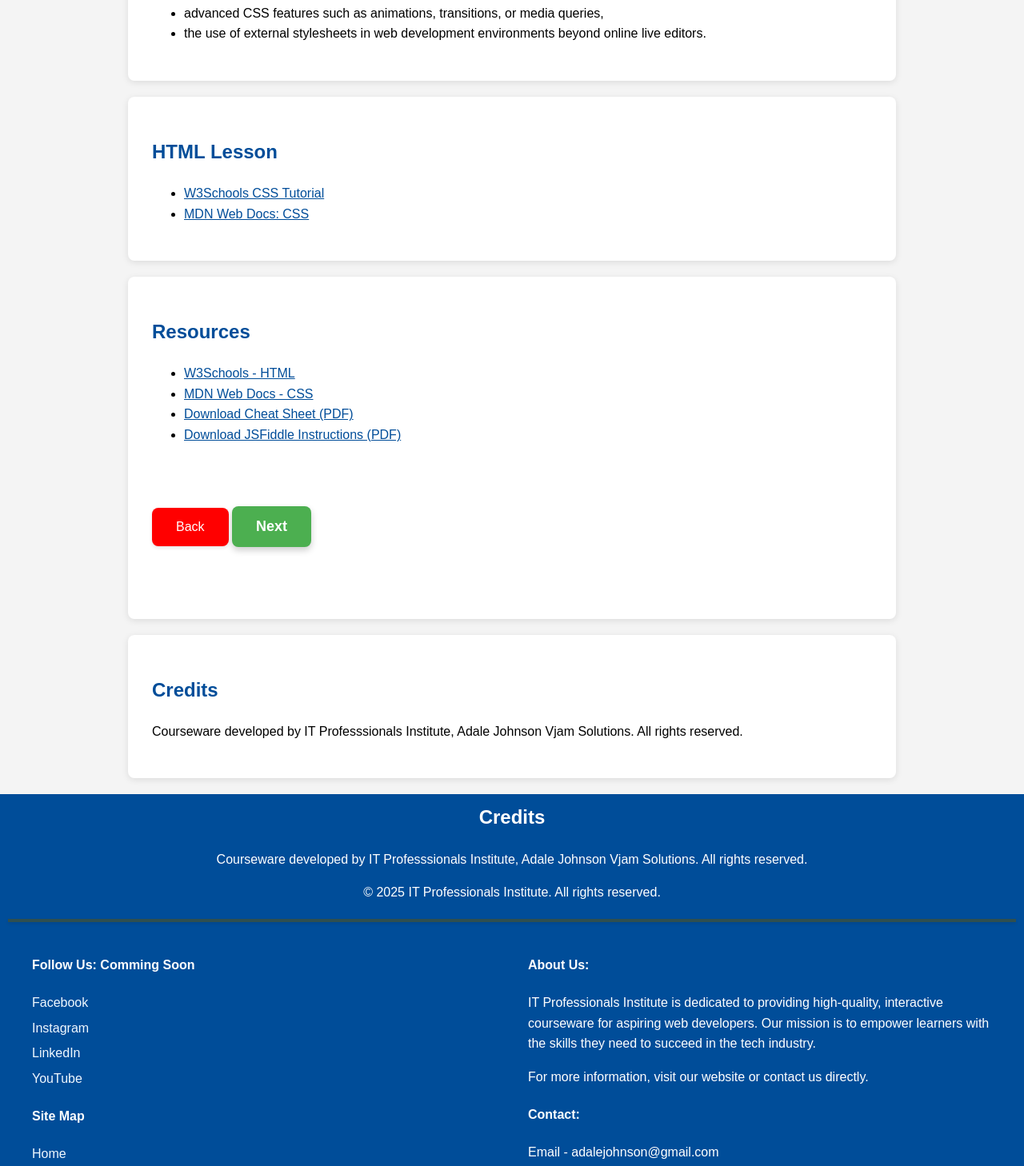
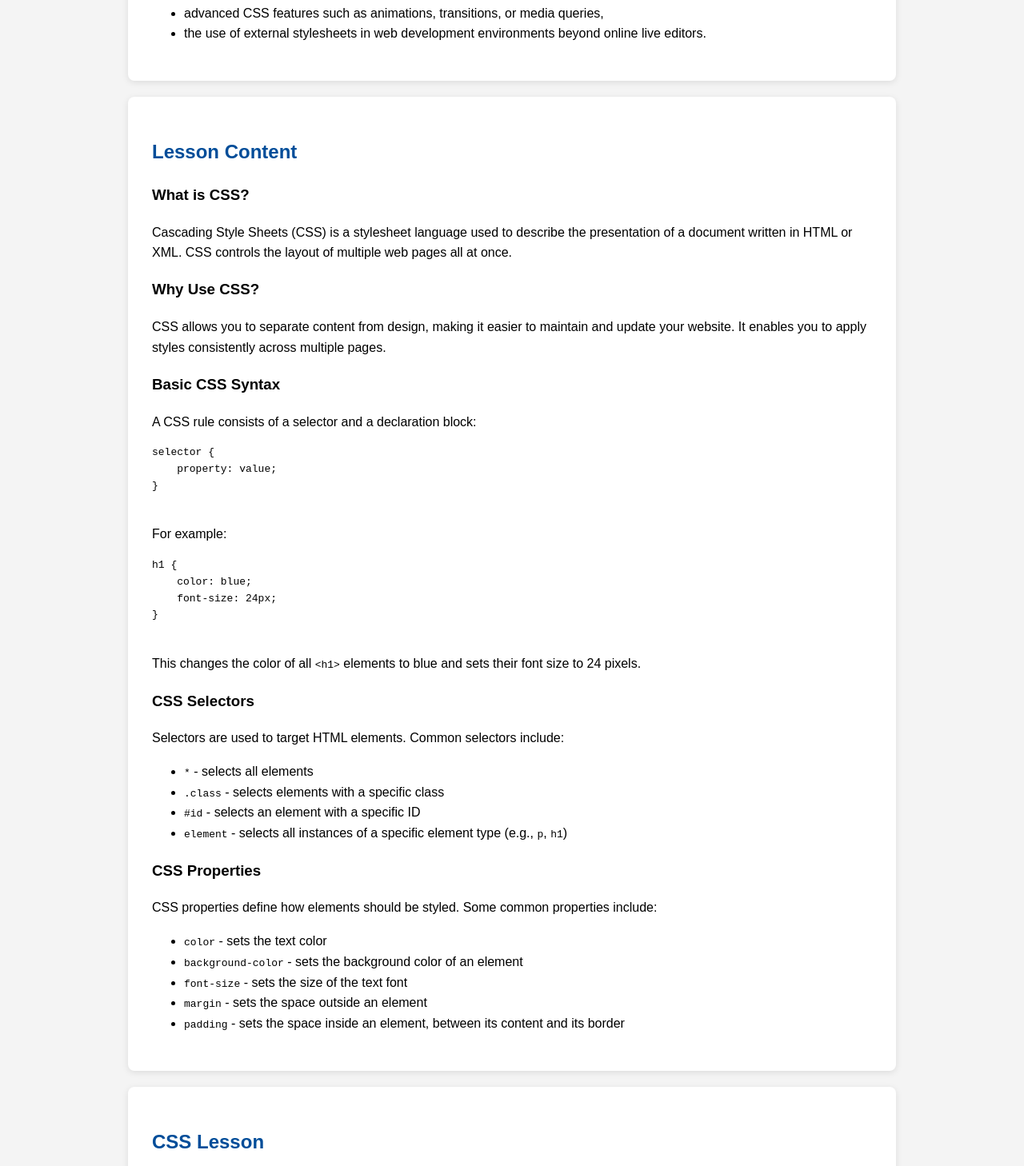
Before and after one commit to Adale28/html_css_courseware_site, a plain HTML site: page Lesson_CSS.html in a window 1280 px wide. Shown: the part 820-2278 px from the top of the page at 80% size. Drawn offline with Linux system fonts and the light colour scheme.

Commit message:
Update Lesson_CSS.html

```diff
--- a/Lesson_CSS.html
+++ b/Lesson_CSS.html
@@ -48,9 +48,54 @@
             <li>the use of external stylesheets in web development environments beyond online live editors.</li>
         </ul>
     </section>
+    <section class="Lesson-Content">
+        <h2>Lesson Content</h2>
+        <h3>What is CSS?</h3>
+        <p>Cascading Style Sheets (CSS) is a stylesheet language used to describe the presentation of a document written
+            in HTML or XML. CSS controls the layout of multiple web pages all at once.</p>
 
+        <h3>Why Use CSS?</h3>
+        <p>CSS allows you to separate content from design, making it easier to maintain and update your website. It
+            enables you to apply styles consistently across multiple pages.</p>
+
+        <h3>Basic CSS Syntax</h3>
+        <p>A CSS rule consists of a selector and a declaration block:</p>
+        <pre>
+selector {
+    property: value;
+}
+        </pre>
+        <p>For example:</p>
+        <pre>
+h1 {
+    color: blue;
+    font-size: 24px;
+}
+        </pre>
+        <p>This changes the color of all <code>&lt;h1&gt;</code> elements to blue and sets their font size to 24 pixels.</p>
+
+        <h3>CSS Selectors</h3>
+        <p>Selectors are used to target HTML elements. Common selectors include:</p>
+        <ul>
+            <li><code>*</code> - selects all elements</li>
+            <li><code>.class</code> - selects elements with a specific class</li>
+            <li><code>#id</code> - selects an element with a specific ID</li>
+            <li><code>element</code> - selects all instances of a specific element type (e.g., <code>p</code>, <code>h1</code>)</li>
+        </ul>
+
+        <h3>CSS Properties</h3>
+        <p>CSS properties define how elements should be styled. Some common properties include:</p>
+        <ul>
+            <li><code>color</code> - sets the text color</li>
+            <li><code>background-color</code> - sets the background color of an element</li>
+            <li><code>font-size</code> - sets the size of the text font</li>
+            <li><code>margin</code> - sets the space outside an element</li>
+            <li><code>padding</code> - sets the space inside an element, between its content and its border</li>
+        </ul>
+
+    </section>
     <section id="lesson">
-        <h2>HTML Lesson</h2>
+        <h2>CSS Lesson</h2>
         <ul>
             <li><a href="https://www.w3schools.com/css/" target="_blank" rel="noopener noreferrer">W3Schools CSS
                     Tutorial</a></li>
@@ -61,7 +106,7 @@
     <section id="resources">
         <h2>Resources</h2>
         <ul>
-            <li><a href="https://www.w3schools.com/html/" target="_blank" rel="noopener noreferrer">W3Schools - HTML</a>
+            <li><a href="https://www.w3schools.com/css/" target="_blank" rel="noopener noreferrer">W3Schools - CSS</a>
             </li>
             <li><a href="https://developer.mozilla.org/en-US/docs/Web/CSS" target="_blank" rel="noopener noreferrer">MDN
                     Web Docs - CSS</a></li>
```
